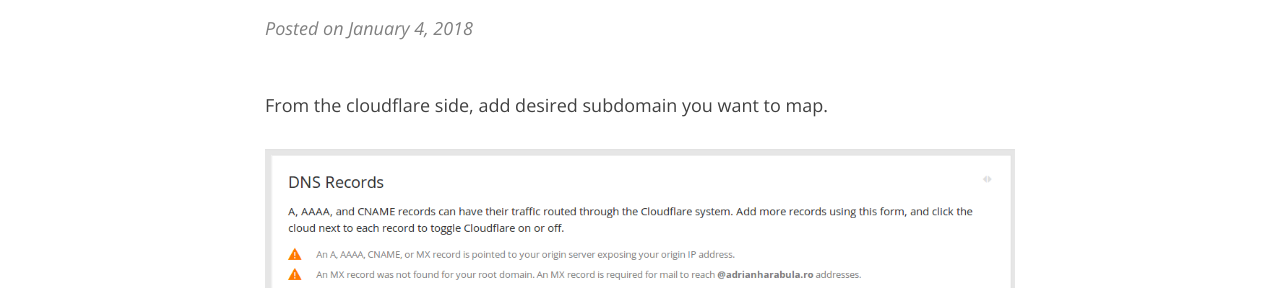
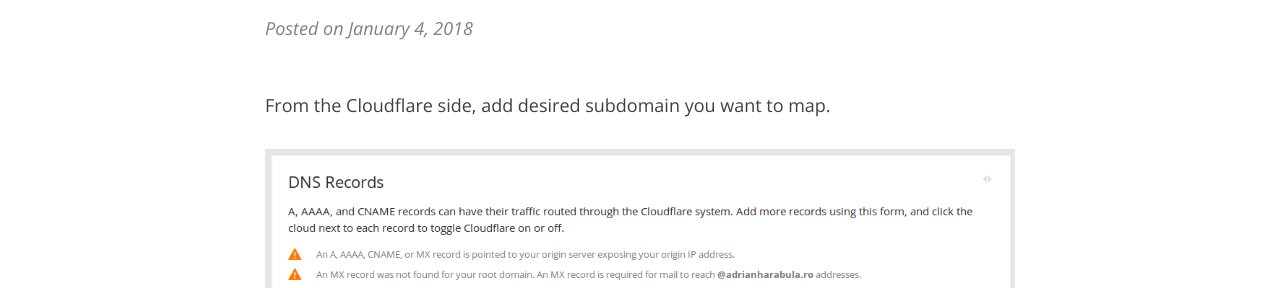
Before and after one commit to adrianharabula/adrianharabula.github.io, a Jekyll site: the page built from _posts/2018-01-04-dynamic-dns-with-ddclient-and-cloudflare.md, in a window 1280 px wide and 900 px high. Shown: the part 234-522 px from the top of the window. Built offline with Jekyll 4.4.1, drawn with Linux system fonts in a browser that asks for light colours; nearby versions of some CDN libraries.

Commit message:
fix typo

```diff
--- a/_posts/2018-01-04-dynamic-dns-with-ddclient-and-cloudflare.md
+++ b/_posts/2018-01-04-dynamic-dns-with-ddclient-and-cloudflare.md
@@ -5,7 +5,7 @@
 share-img: "/img/cloudflare_logo.png"
 ---
 
-From the cloudflare side, add desired subdomain you want to map.
+From the Cloudflare side, add desired subdomain you want to map.
 
 ![add subdomain](/img/dynamic-dns-with-ddclient-and-cloudflare/cloudflare_add_subdomain.png)
 
```
